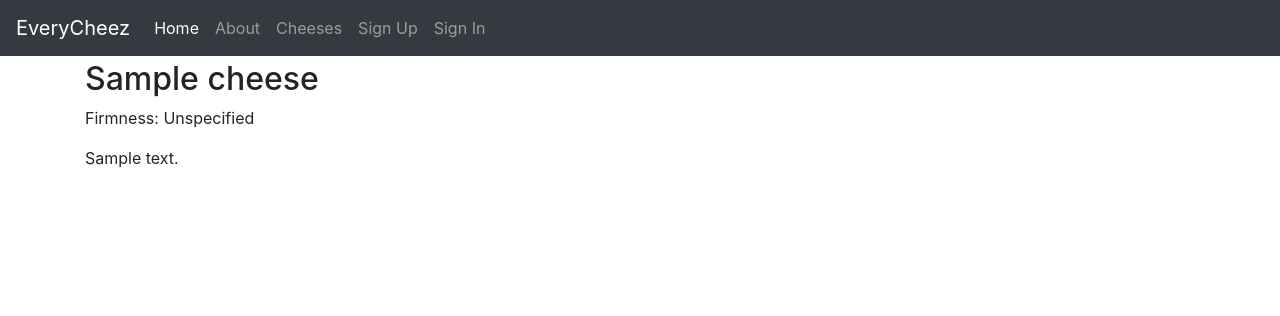
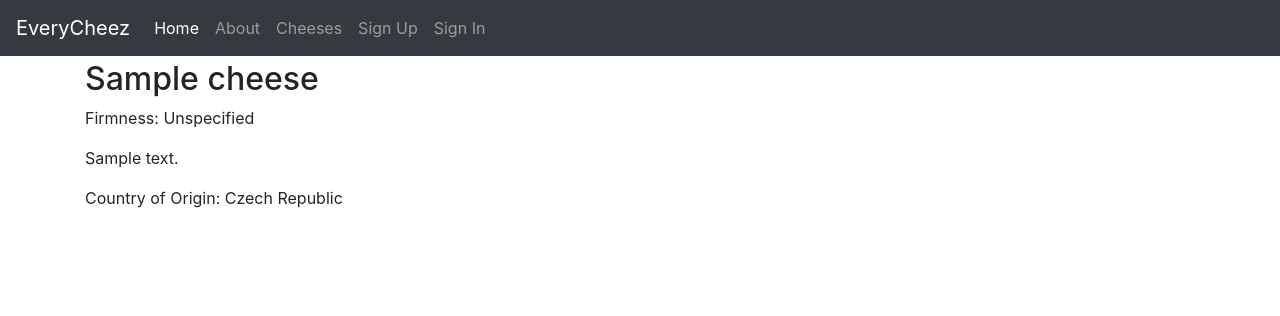
Before and after one commit to scuc/everycheez, a Django app: a page that uses everycheez/everycheez/templates/cheeses/cheese_detail.html in a window 1280 px wide. Shown: the top 316 px of the page. Run offline with Django 3.2, Linux system fonts and the light colour scheme; tables that the repository leaves empty hold one stand-in row (values such as "Sample post"); some libraries are stand-ins or nearby versions.

Commit message:
Implement cheese country of origin

```diff
--- a/everycheez/config/settings/base.py
+++ b/everycheez/config/settings/base.py
@@ -80,6 +80,7 @@ THIRD_PARTY_APPS = [
     "allauth",
     "allauth.account",
     "allauth.socialaccount",
+    "django_countries",
 ]
 
 LOCAL_APPS = [
--- a/everycheez/everycheez/cheeses/models.py
+++ b/everycheez/everycheez/cheeses/models.py
@@ -1,6 +1,6 @@
+from autoslug import AutoSlugField
 from django.db import models
-
-from autoslug import AutoSlugField
+from django_countries.fields import CountryField
 from model_utils.models import TimeStampedModel
 
 
@@ -20,5 +20,7 @@ class Cheese(TimeStampedModel):
     firmness = models.CharField("Firmness", max_length=20,
                                 choices=Firmness.choices, default=Firmness.UNSPECIFIED)
 
+    country_of_origin = CountryField("Country of Origin", blank=True)
+
     def __str__(self):
         return self.name
--- a/everycheez/everycheez/templates/cheeses/cheese_detail.html
+++ b/everycheez/everycheez/templates/cheeses/cheese_detail.html
@@ -13,4 +13,10 @@
     <p>{{ cheese.description }}</p>
 {% endif %}
 
+{% if cheese.country_of_origin %}
+    <p>Country of Origin: {{ cheese.country_of_origin.name }}
+    <img src="{{ cheese.country_of_origin.flag }}" />
+    </p>
+{% endif %}
+
 {% endblock content %}
--- a/everycheez/requirements/base.txt
+++ b/everycheez/requirements/base.txt
@@ -13,3 +13,4 @@ django-model-utils==4.0.0  # https://github.com/jazzband/django-model-utils
 django-allauth==0.42.0  # https://github.com/pennersr/django-allauth
 django-crispy-forms==1.9.2  # https://github.com/django-crispy-forms/django-crispy-forms
 django-autoslug==1.9.7  # https://github.com/justinmayer/django-autoslug/
+django-countries==6.1.2 # https://github.com/SmileyChris/django-countries
```
Also changed, not shown: everycheez/everycheez/cheeses/tests/factories.py (+2 -0 lines), everycheez/everycheez/cheeses/tests/test_models.py (+1 -1 lines), everycheez/everycheez/cheeses/migrations/0002_cheese_country_of_origin.py (added).
